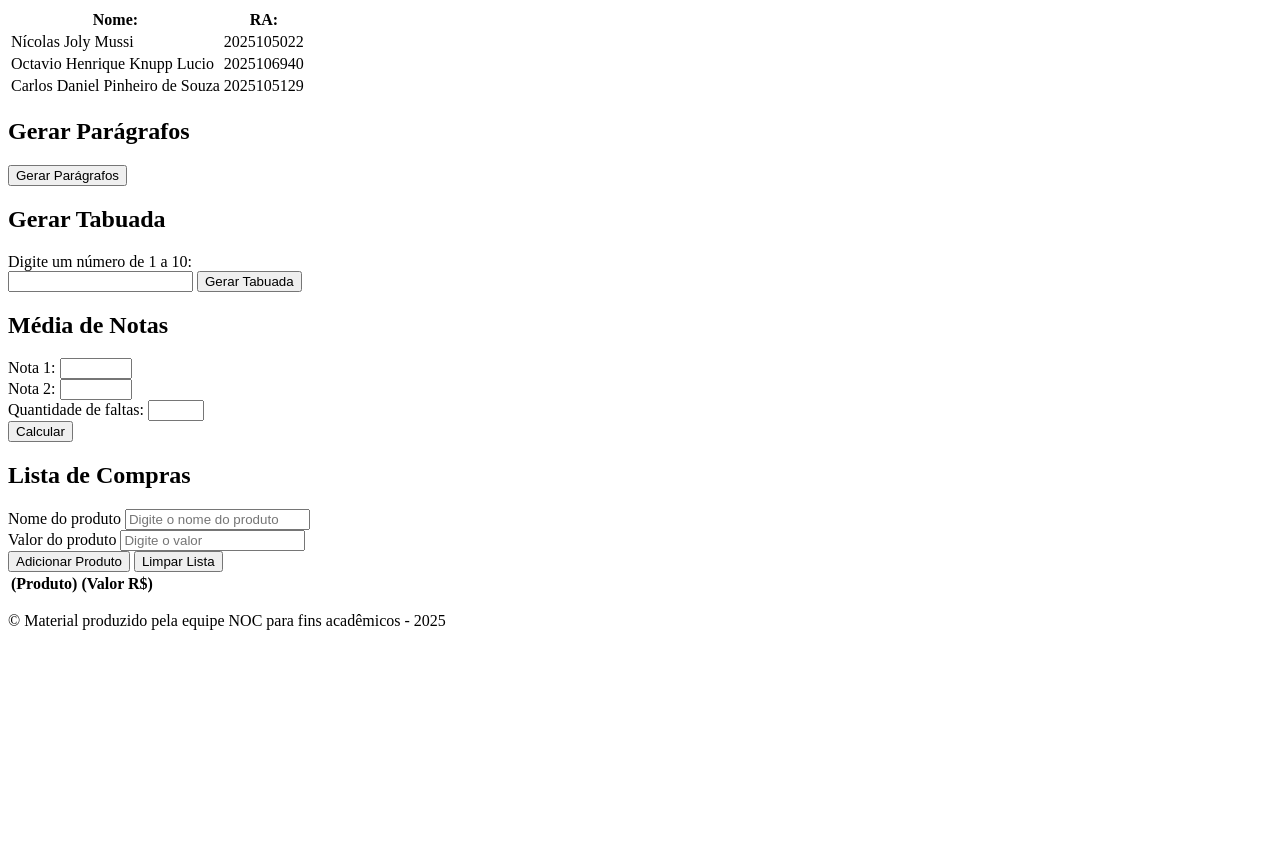
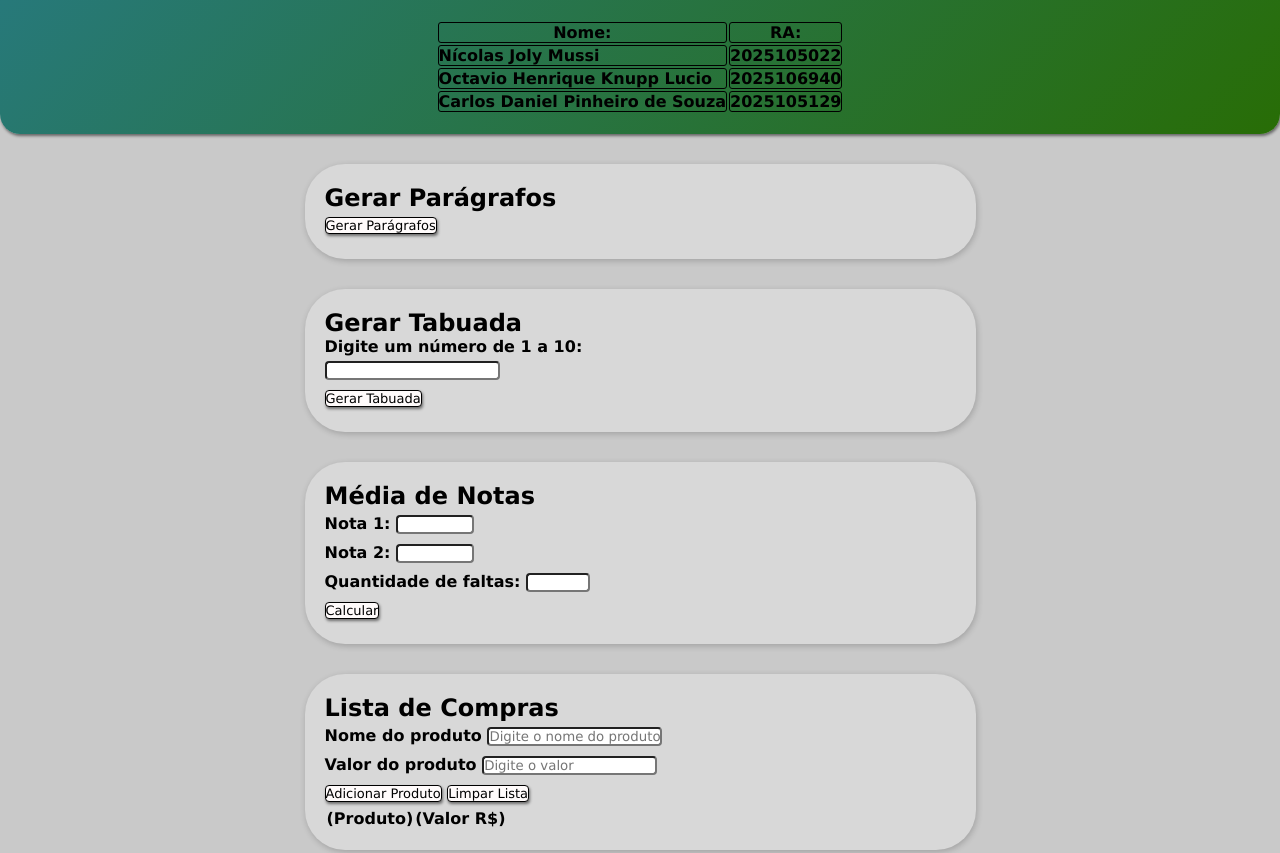
Before and after one commit to NicolasJolyMussi/Formulario-trabalhoFaculdade, a plain HTML site: page index.html in a window 1280 px wide. Shown: the top 853 px of the page. Before the commit the page ends 800 px from the top, so only its background shows below. Drawn offline with Linux system fonts and the light colour scheme.

Commit message:
Update index.html

```diff
--- a/index.html
+++ b/index.html
@@ -4,7 +4,7 @@
 <head>
     <meta charset="UTF-8">
     <meta name="viewport" content="width=device-width, initial-scale=1.0">
-    <link rel="stylesheet" href="/index.css">
+    <link rel="stylesheet" href="/style.css">
     <title>Trabalho 2A 2°Bim</title>
 
 </head>
@@ -108,7 +108,7 @@
         <p>&copy; Material produzido pela equipe NOC para fins acadêmicos - 2025</p>
     </footer>
 
-    <script src="/index.js"></script>
+    <script src="/script.js"></script>
 </body>
 
 </html>
```
